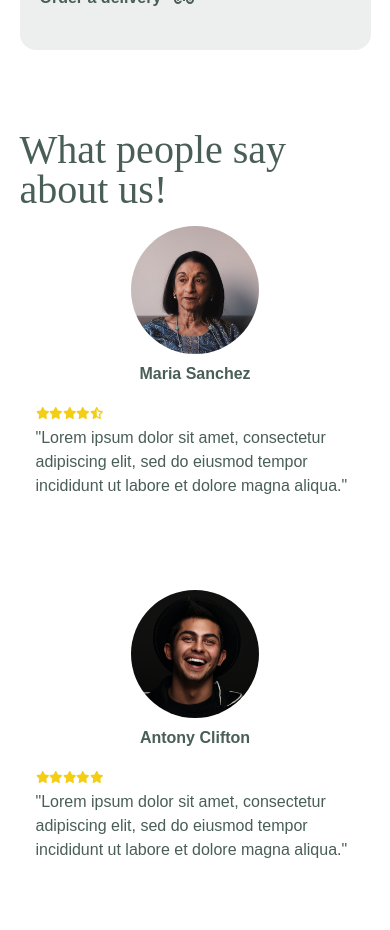
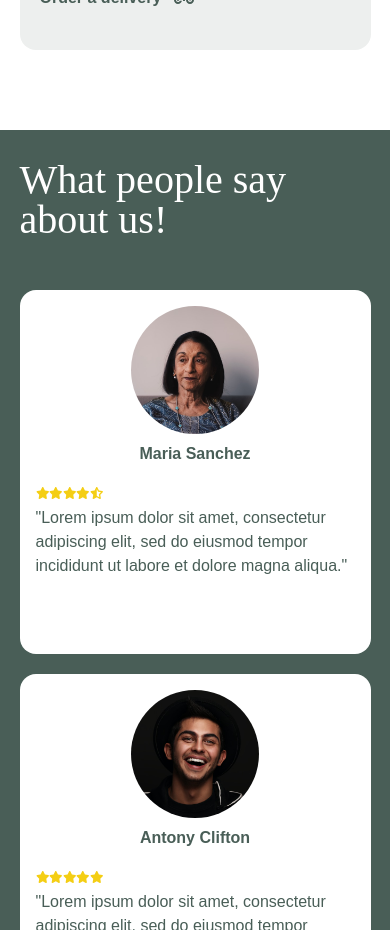
Before and after one commit to Gitstar-OC/Little-Lemon-Coursera, a React (Create React App) app in the folder littlelemon/: page / in a window 390 px wide. Shown: the part 2440-3370 px from the top of the page. Built offline with nearby package versions, Linux system fonts and the light colour scheme.

Commit message:
Added complete styling of testimonials.css

```diff
--- a/littlelemon/src/components/pages/Home/Testimonials.css
+++ b/littlelemon/src/components/pages/Home/Testimonials.css
@@ -0,0 +1,53 @@
+.testimonials {
+    padding-top: 1.875rem;
+    padding-bottom: 1.875rem;
+    background-color: #495E57;
+  }
+
+  .testimonials .container {
+    grid-template-columns: repeat(4, 1fr);
+    grid-template-rows: auto auto;
+    gap: 1.25rem;
+  }
+
+  .testimonials h2 {
+    grid-column: 1 / 5;
+    grid-row: 1;
+    margin-bottom: 1.875rem;
+    color: #FFFFFF;
+  }
+
+  /*-- Media queries ------------------------------------------------------*/
+
+  @media (max-width: 949px) {
+  .testimonials .container {
+    grid-template-columns: repeat(3, 1fr);
+    grid-template-rows: repeat(3, auto);
+  }
+
+  .testimonials h2 {
+    grid-column: 1 / 4;
+  }
+  }
+
+  @media (max-width: 711px) {
+  .testimonials .container {
+    grid-template-columns: 1fr 1fr;
+    grid-template-rows: repeat(3, auto);
+  }
+
+  .testimonials h2 {
+    grid-column: 1 / 3;
+  }
+  }
+
+  @media (max-width: 576px) {
+  .testimonials .container {
+    grid-template-columns: 1fr;
+    grid-template-rows: repeat(5, auto);
+  }
+
+  .testimonials h2 {
+    grid-column: 1 / 2;
+  }
+  }
```
